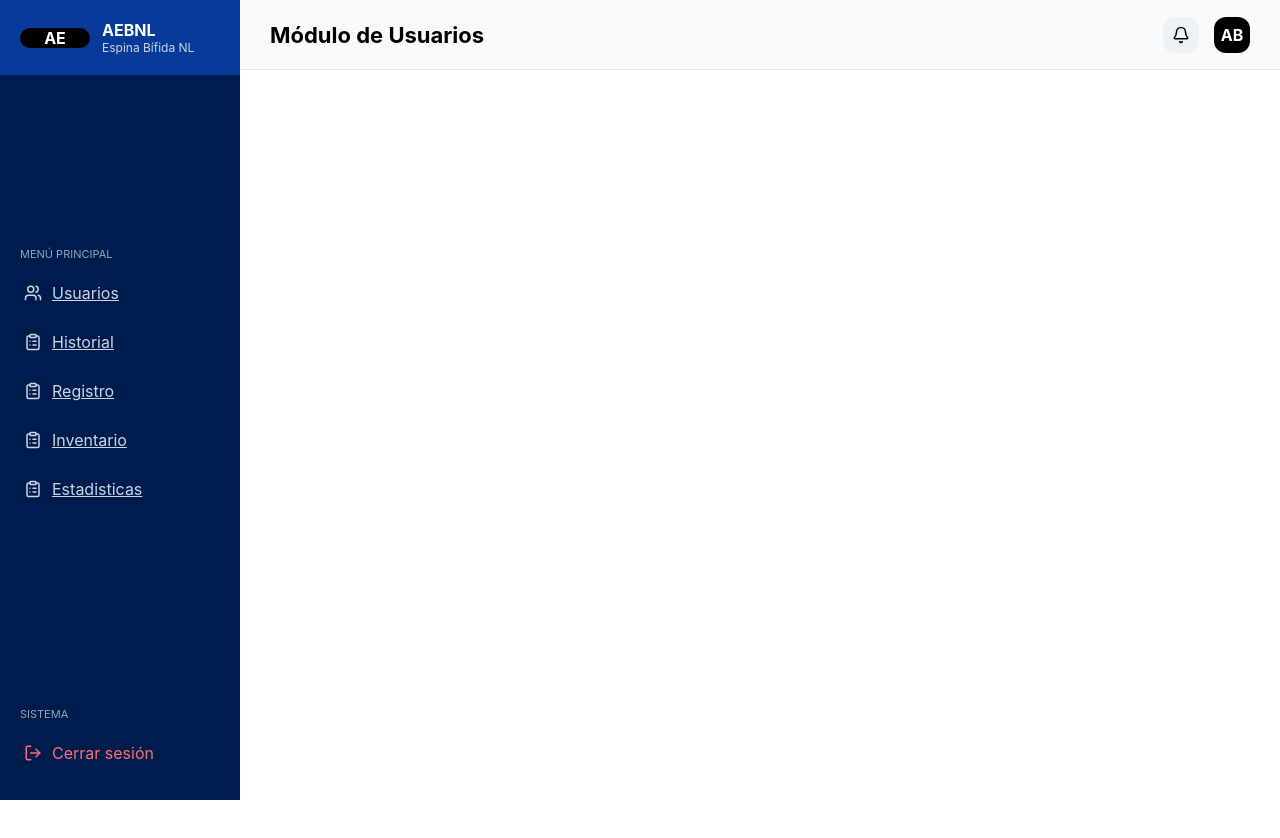
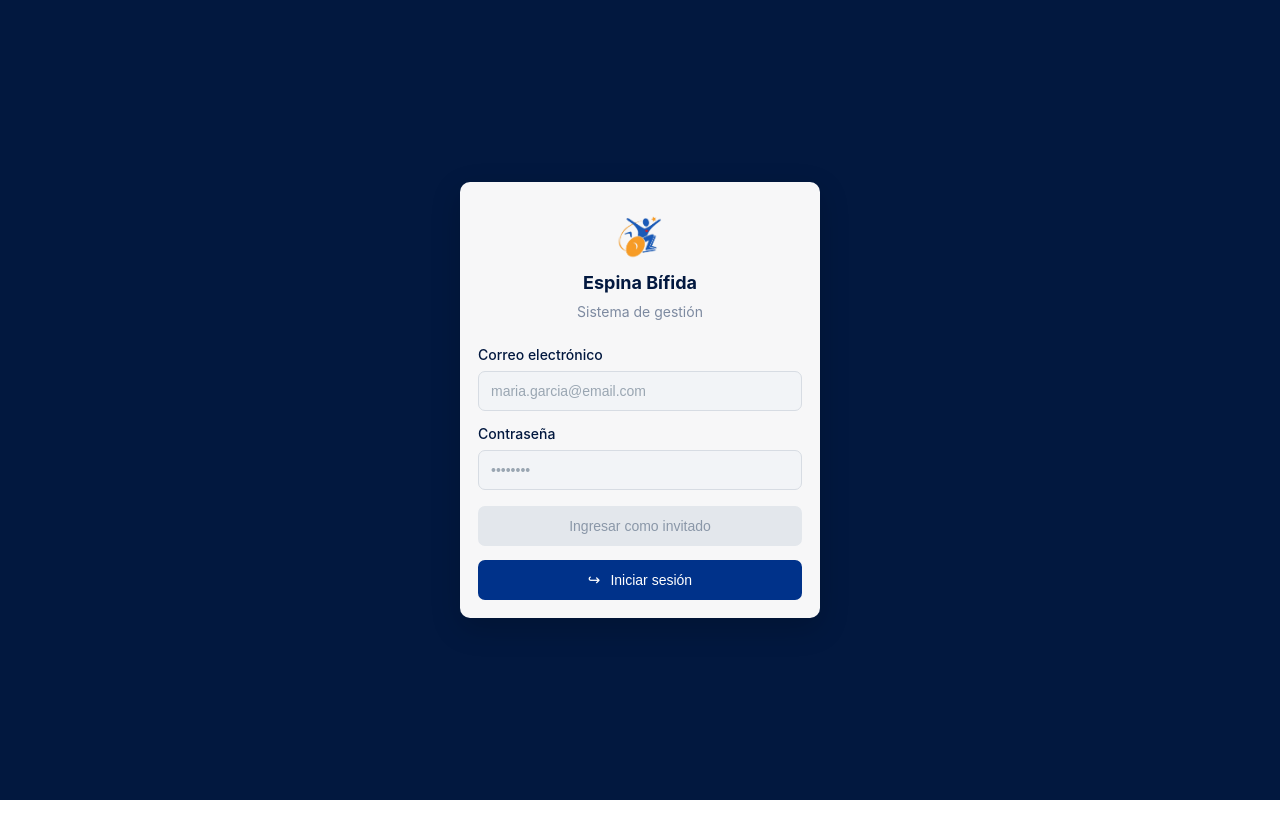
Before and after one commit to Ay4xx/SoftwareEspinaBifida, a React (Create React App) app in the folder espina-bifida-app/: page /login in a window 1280 px wide. Shown: the top 838 px of the page. After the commit the page ends 800 px from the top, so only its background shows below. Built offline with nearby package versions, Linux system fonts and the light colour scheme.

Commit message:
Login Front End

```diff
--- a/espina-bifida-app/src/App.js
+++ b/espina-bifida-app/src/App.js
@@ -1,18 +1,33 @@
 import React from 'react';
 import Sidebar from './componentes/sidebar/sidebar';
+import Header from './componentes/header/header';
 import './App.css';
-import Header from './componentes/header/header';
-import Credencial from './componentes/credencial/credencial';
 
-import { BrowserRouter as Router, Routes, Route } from 'react-router-dom';
+import {
+  BrowserRouter as Router,
+  Routes,
+  Route,
+  useLocation,
+  Navigate
+} from 'react-router-dom';
 
 import UsuariosPage from './pantallas/usuario';
 import HistorialPage from './pantallas/historial';
-//import Login from './pages/login';
+import Login from './pantallas/login';
 
-function App() {
+function AppContent() {
+  const location = useLocation();
+  const isLogin = location.pathname === '/login';
+
+  if (isLogin) {
     return (
-    <Router>
+      <Routes>
+        <Route path="/login" element={<Login />} />
+      </Routes>
+    );
+  }
+
+  return (
     <div className="layout">
       <Sidebar />
 
@@ -21,13 +36,22 @@ function App() {
 
         <div className="content">
           <Routes>
-              <Route path="/" element={<UsuariosPage />} />
+            <Route path="/" element={<Navigate to="/login" />} />
+            <Route path="/usuarios" element={<UsuariosPage />} />
             <Route path="/historial" element={<HistorialPage />} />
           </Routes>
         </div>
-
       </div>
     </div>
+  );
+}
+
+function App() {
+  return (
+    <Router>
+      <Routes>
+        <Route path="*" element={<AppContent />} />
+      </Routes>
     </Router>
   );
 }
--- /dev/null
+++ b/espina-bifida-app/src/pantallas/login.css
@@ -0,0 +1,137 @@
+html,
+body,
+#root {
+  margin: 0;
+  padding: 0;
+  height: 100%;
+}
+
+* {
+  box-sizing: border-box;
+}
+
+.login-page {
+  min-height: 100vh;
+  width: 100%;
+  display: flex;
+  justify-content: center;
+  align-items: center;
+  background: #02183F;
+  padding: 20px;
+}
+
+.login-card {
+  width: 100%;
+  max-width: 360px;
+  background: #f7f7f8;
+  border-radius: 10px;
+  padding: 28px 18px 18px 18px;
+  box-shadow: 0 10px 30px rgba(0, 0, 0, 0.18);
+  text-align: center;
+}
+
+.login-title {
+  margin: 0;
+  font-size: 18px;
+  font-weight: 700;
+  color: #02183F;
+}
+
+.login-subtitle {
+  margin: 10px 0 26px 0;
+  font-size: 14px;
+  color: #7d8aa0;
+}
+
+.login-form {
+  display: flex;
+  flex-direction: column;
+  gap: 14px;
+  text-align: left;
+}
+
+.input-group {
+  display: flex;
+  flex-direction: column;
+  gap: 8px;
+}
+
+.input-group label {
+  font-size: 14px;
+  color: #02183F;
+  font-weight: 500;
+}
+
+.input-group input {
+  width: 100%;
+  height: 40px;
+  border: 1px solid #d7dce3;
+  border-radius: 7px;
+  padding: 0 12px;
+  font-size: 14px;
+  background: #f2f4f7;
+  color: #02183F;
+  outline: none;
+}
+
+.input-group input::placeholder {
+  color: #9aa6b2;
+}
+
+.input-group input:focus {
+  border-color: #214f8a;
+  background: #ffffff;
+}
+
+.guest-btn {
+  width: 100%;
+  height: 40px;
+  border: none;
+  border-radius: 7px;
+  background: #e3e7ec;
+  color: #8a97a8;
+  font-size: 14px;
+  cursor: pointer;
+  margin-top: 2px;
+}
+
+.login-btn {
+  width: 100%;
+  height: 40px;
+  border: none;
+  border-radius: 7px;
+  background: #00328A;
+  color: white;
+  font-size: 14px;
+  font-weight: 500;
+  cursor: pointer;
+  display: flex;
+  align-items: center;
+  justify-content: center;
+  gap: 10px;
+}
+
+.login-btn:hover {
+  background: #0b3d8a;
+}
+
+.login-icon {
+  font-size: 15px;
+}
+
+.login-logo {
+  width: 50px;
+  height: 50px;
+  margin: 0 auto 12px auto;
+  border-radius: 10px;
+  display: flex;
+  align-items: center;
+  justify-content: center;
+  overflow: hidden;
+}
+
+.login-logo img {
+  width: 100%;
+  height: 100%;
+  object-fit: contain;
+}
--- a/espina-bifida-app/src/pantallas/login.jsx
+++ b/espina-bifida-app/src/pantallas/login.jsx
@@ -0,0 +1,65 @@
+import { useState } from "react";
+import { useNavigate } from "react-router-dom";
+import "./login.css";
+
+const Login = () => {
+  const [email, setEmail] = useState("");
+  const [password, setPassword] = useState("");
+  const navigate = useNavigate();
+
+  const handleSubmit = (e) => {
+    e.preventDefault();
+
+    if (email && password) {
+      navigate("/usuarios");
+    } else {
+      alert("Completa todos los campos");
+    }
+  };
+
+  return (
+    <div className="login-page">
+      <div className="login-card">
+        <div className="login-logo">
+            <img src="/espinaLogo.png" alt="logo" />
+        </div>
+
+        <h1 className="login-title">Espina Bífida</h1>
+        <p className="login-subtitle">Sistema de gestión</p>
+
+        <form onSubmit={handleSubmit} className="login-form">
+          <div className="input-group">
+            <label>Correo electrónico</label>
+            <input
+              type="email"
+              placeholder="maria.garcia@email.com"
+              value={email}
+              onChange={(e) => setEmail(e.target.value)}
+            />
+          </div>
+
+          <div className="input-group">
+            <label>Contraseña</label>
+            <input
+              type="password"
+              placeholder="••••••••"
+              value={password}
+              onChange={(e) => setPassword(e.target.value)}
+            />
+          </div>
+
+          <button type="button" className="guest-btn">
+            Ingresar como invitado
+          </button>
+
+          <button type="submit" className="login-btn">
+            <span className="login-icon">↪</span>
+            Iniciar sesión
+          </button>
+        </form>
+      </div>
+    </div>
+  );
+};
+
+export default Login;
```
Also changed, not shown: espina-bifida-app/public/espinaLogo.png (added), 1 other file (tests, documents, lock files or other folders). Lines whose indentation alone changed are shown as unchanged.
